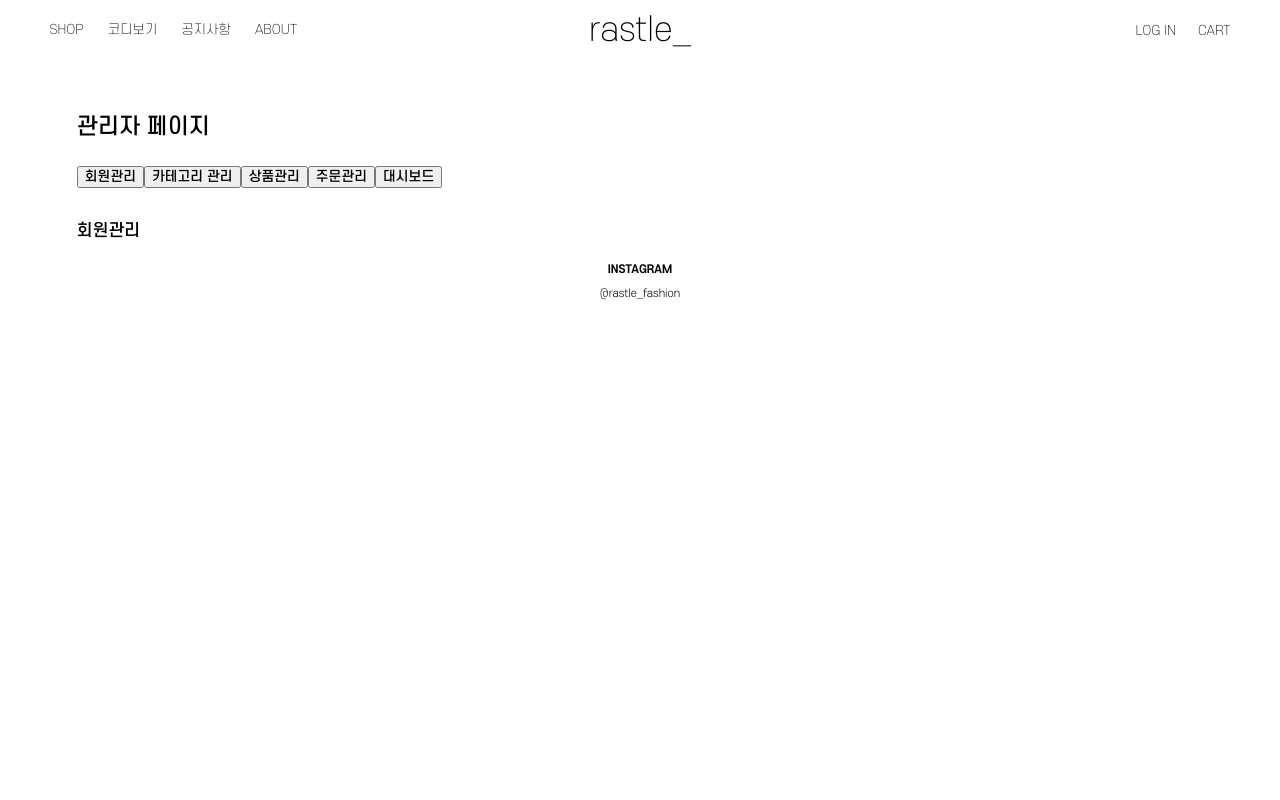
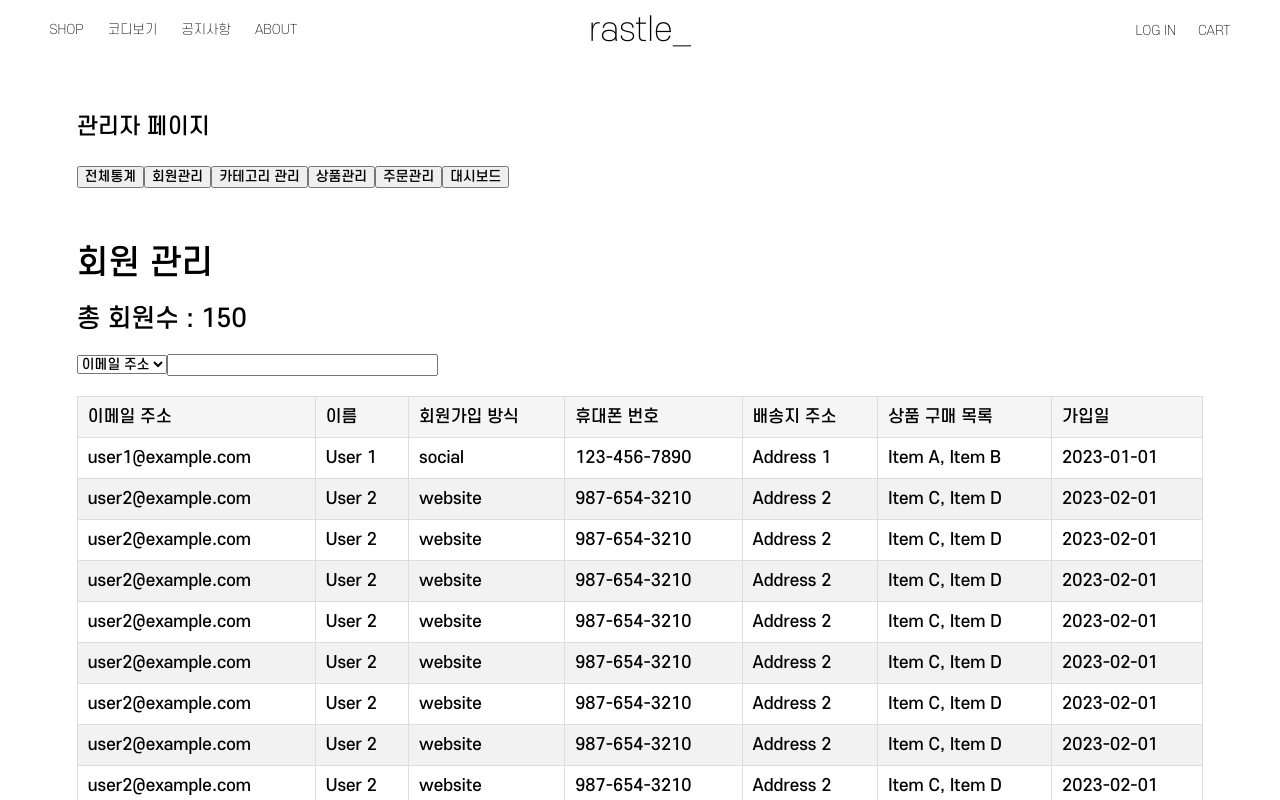
Before and after one commit to rastle-dev/rastle-frontend, a Next.js app: page /manager in a window 1280 px wide. Both pictures are taken after a click on the button "회원관리". Shown: the top 800 px of the page. Built offline with nearby package versions, Linux system fonts and the light colour scheme.

Commit message:
feat: 관리자 회원관리 구현

```diff
--- /dev/null
+++ b/src/components/Manager/TotalManagement.tsx
@@ -0,0 +1,5 @@
+import React from "react";
+
+export default function TotalManagement() {
+  return <div>전체 통계 </div>;
+}
--- a/src/components/Manager/UserManagement.tsx
+++ b/src/components/Manager/UserManagement.tsx
@@ -1,5 +1,246 @@
-import React from "react";
+import React, { useState, useEffect } from "react";
+import styled from "styled-components";
+
+const Table = styled.table`
+  width: 100%;
+  border-collapse: collapse;
+  margin-top: 20px;
+`;
+
+const TableHead = styled.thead`
+  background-color: #f5f5f5;
+  font-weight: bold;
+`;
+
+const TableHeadCell = styled.th`
+  padding: 10px;
+  text-align: left;
+  border: 1px solid #ddd;
+`;
+
+const TableRow = styled.tr`
+  &:nth-child(even) {
+    background-color: #f2f2f2;
+  }
+`;
+
+const TableCell = styled.td`
+  padding: 10px;
+  border: 1px solid #ddd;
+`;
 
 export default function UserManagement() {
-  return <div>회원관리</div>;
+  // 열(컬럼) 정보 배열
+  const columnHeaders = [
+    "이메일 주소",
+    "이름",
+    "회원가입 방식",
+    "휴대폰 번호",
+    "배송지 주소",
+    "상품 구매 목록",
+    "가입일",
+  ];
+
+  const columnFieldMap = {
+    "이메일 주소": "email",
+    이름: "name",
+    "회원가입 방식": "loginType",
+    "휴대폰 번호": "phoneNumber",
+    "배송지 주소": "address",
+    "상품 구매 목록": "purchaseList",
+    가입일: "joinDate",
+  };
+
+  const currentUsers = [
+    {
+      id: 1,
+      email: "user1@example.com",
+      loginType: "social",
+      name: "User 1",
+      phoneNumber: "123-456-7890",
+      address: "Address 1",
+      joinDate: "2023-01-01",
+      purchaseList: "Item A, Item B",
+    },
+    {
+      id: 2,
+      email: "user2@example.com",
+      socialLogin: "No",
+      loginType: "website",
+      name: "User 2",
+      phoneNumber: "987-654-3210",
+      address: "Address 2",
+      joinDate: "2023-02-01",
+      purchaseList: "Item C, Item D",
+    },
+    {
+      id: 2,
+      email: "user2@example.com",
+      socialLogin: "No",
+      loginType: "website",
+      name: "User 2",
+      phoneNumber: "987-654-3210",
+      address: "Address 2",
+      joinDate: "2023-02-01",
+      purchaseList: "Item C, Item D",
+    },
+    {
+      id: 2,
+      email: "user2@example.com",
+      socialLogin: "No",
+      loginType: "website",
+      name: "User 2",
+      phoneNumber: "987-654-3210",
+      address: "Address 2",
+      joinDate: "2023-02-01",
+      purchaseList: "Item C, Item D",
+    },
+    {
+      id: 2,
+      email: "user2@example.com",
+      socialLogin: "No",
+      loginType: "website",
+      name: "User 2",
+      phoneNumber: "987-654-3210",
+      address: "Address 2",
+      joinDate: "2023-02-01",
+      purchaseList: "Item C, Item D",
+    },
+    {
+      id: 2,
+      email: "user2@example.com",
+      socialLogin: "No",
+      loginType: "website",
+      name: "User 2",
+      phoneNumber: "987-654-3210",
+      address: "Address 2",
+      joinDate: "2023-02-01",
+      purchaseList: "Item C, Item D",
+    },
+    {
+      id: 2,
+      email: "user2@example.com",
+      socialLogin: "No",
+      loginType: "website",
+      name: "User 2",
+      phoneNumber: "987-654-3210",
+      address: "Address 2",
+      joinDate: "2023-02-01",
+      purchaseList: "Item C, Item D",
+    },
+    {
+      id: 2,
+      email: "user2@example.com",
+      socialLogin: "No",
+      loginType: "website",
+      name: "User 2",
+      phoneNumber: "987-654-3210",
+      address: "Address 2",
+      joinDate: "2023-02-01",
+      purchaseList: "Item C, Item D",
+    },
+    {
+      id: 2,
+      email: "user2@example.com",
+      socialLogin: "No",
+      loginType: "website",
+      name: "User 2",
+      phoneNumber: "987-654-3210",
+      address: "Address 2",
+      joinDate: "2023-02-01",
+      purchaseList: "Item C, Item D",
+    },
+    {
+      id: 2,
+      email: "user2@example.com",
+      socialLogin: "No",
+      loginType: "website",
+      name: "User 2",
+      phoneNumber: "987-654-3210",
+      address: "Address 2",
+      joinDate: "2023-02-01",
+      purchaseList: "Item C, Item D",
+    },
+    {
+      id: 2,
+      email: "user2@example.com",
+      socialLogin: "No",
+      loginType: "website",
+      name: "User 2",
+      phoneNumber: "987-654-3210",
+      address: "Address 2",
+      joinDate: "2023-02-01",
+      purchaseList: "Item C, Item D",
+    },
+    {
+      id: 2,
+      email: "user2@example.com",
+      socialLogin: "No",
+      loginType: "website",
+      name: "User 2",
+      phoneNumber: "987-654-3210",
+      address: "Address 2",
+      joinDate: "2023-02-01",
+      purchaseList: "Item C, Item D",
+    },
+
+    // 다른 사용자 데이터들...
+  ];
+  const [searchType, setSearchType] = useState("이메일 주소");
+  const [searchValue, setSearchValue] = useState("");
+
+  // 검색 결과 데이터 생성
+  const filteredUsers = currentUsers.filter((user) => {
+    if (searchType === "이메일 주소") {
+      return user.email.toLowerCase().includes(searchValue.toLowerCase());
+    } else if (searchType === "가입일") {
+      return user.joinDate.toLowerCase().includes(searchValue.toLowerCase());
+    }
+    return true; // 기본적으로 모든 사용자를 보여줍니다.
+  });
+
+  return (
+    <div>
+      <h1>회원 관리</h1>
+      <h2>총 회원수 : 150</h2>
+      <div>
+        <select
+          value={searchType}
+          onChange={(e) => setSearchType(e.target.value)}
+        >
+          <option value="이메일 주소">이메일 주소</option>
+          <option value="가입일">가입일자</option>
+        </select>
+        <input
+          type="text"
+          value={searchValue}
+          onChange={(e) => setSearchValue(e.target.value)}
+        />
+      </div>
+      <Table>
+        <TableHead>
+          <tr>
+            {columnHeaders.map((header) => (
+              <TableHeadCell key={header}>{header}</TableHeadCell>
+            ))}
+          </tr>
+        </TableHead>
+        <tbody>
+          {filteredUsers.map((user) => (
+            <TableRow key={user.id}>
+              {columnHeaders.map((header) => (
+                <TableCell key={header}>
+                  {
+                    // @ts-ignore
+                    user[columnFieldMap[header]]
+                  }
+                </TableCell>
+              ))}
+            </TableRow>
+          ))}
+        </tbody>
+      </Table>
+      {/* 페이지네이션을 추가 */}
+    </div>
+  );
 }
--- a/src/pages/manager/index.tsx
+++ b/src/pages/manager/index.tsx
@@ -7,6 +7,7 @@ import CategoryManagement from "@/components/Manager/CategoryManagement";
 import ProductManagement from "@/components/Manager/ProductManagement";
 import Dashboard from "@/components/Manager/Dashboard";
 import OrderManagement from "@/components/Manager/OrderManagement";
+import TotalManagement from "@/components/Manager/TotalManagement";
 
 export const Wrapper = styled.div`
   padding-top: 9rem; /* header때문에 추가 */
@@ -52,6 +53,7 @@ export const ManageMentDetail = styled.div`
 `;
 
 const managementList = [
+  { name: "전체통계" },
   { name: "회원관리" },
   { name: "카테고리 관리" },
   { name: "상품관리" },
@@ -60,7 +62,7 @@ const managementList = [
 ];
 
 export default function Manager() {
-  const [selectedItem, setSelectedItem] = useState<string>();
+  const [selectedItem, setSelectedItem] = useState<string>("전체통계");
 
   const onClickList = (name: string) => {
     setSelectedItem(name);
@@ -76,6 +78,7 @@ export default function Manager() {
         ))}
       </ManageList>
       <ManageMentDetail>
+        {selectedItem === "전체통계" && <TotalManagement />}
         {selectedItem === "회원관리" && <UserManagement />}
         {selectedItem === "카테고리 관리" && <CategoryManagement />}
         {selectedItem === "상품관리" && <ProductManagement />}
```
